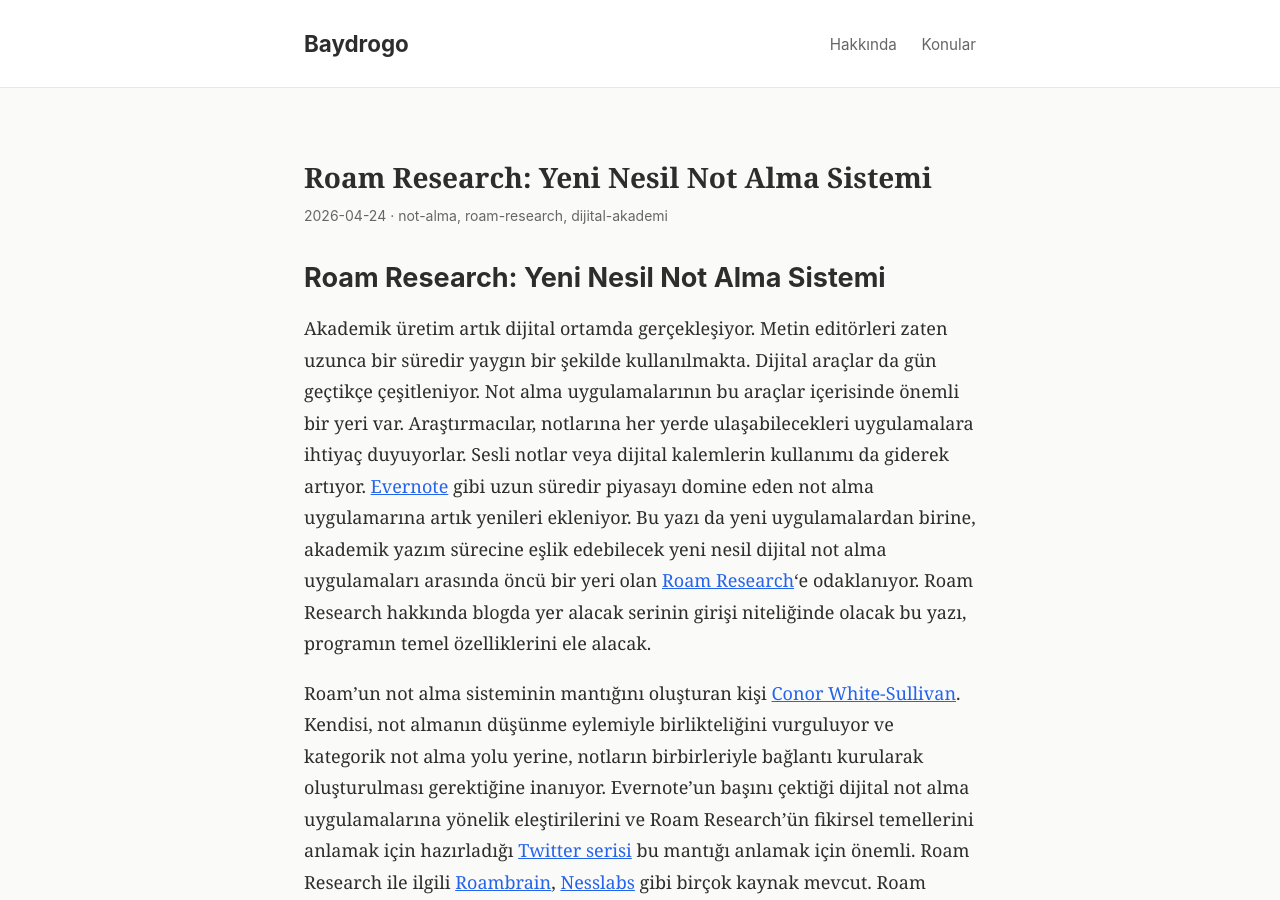
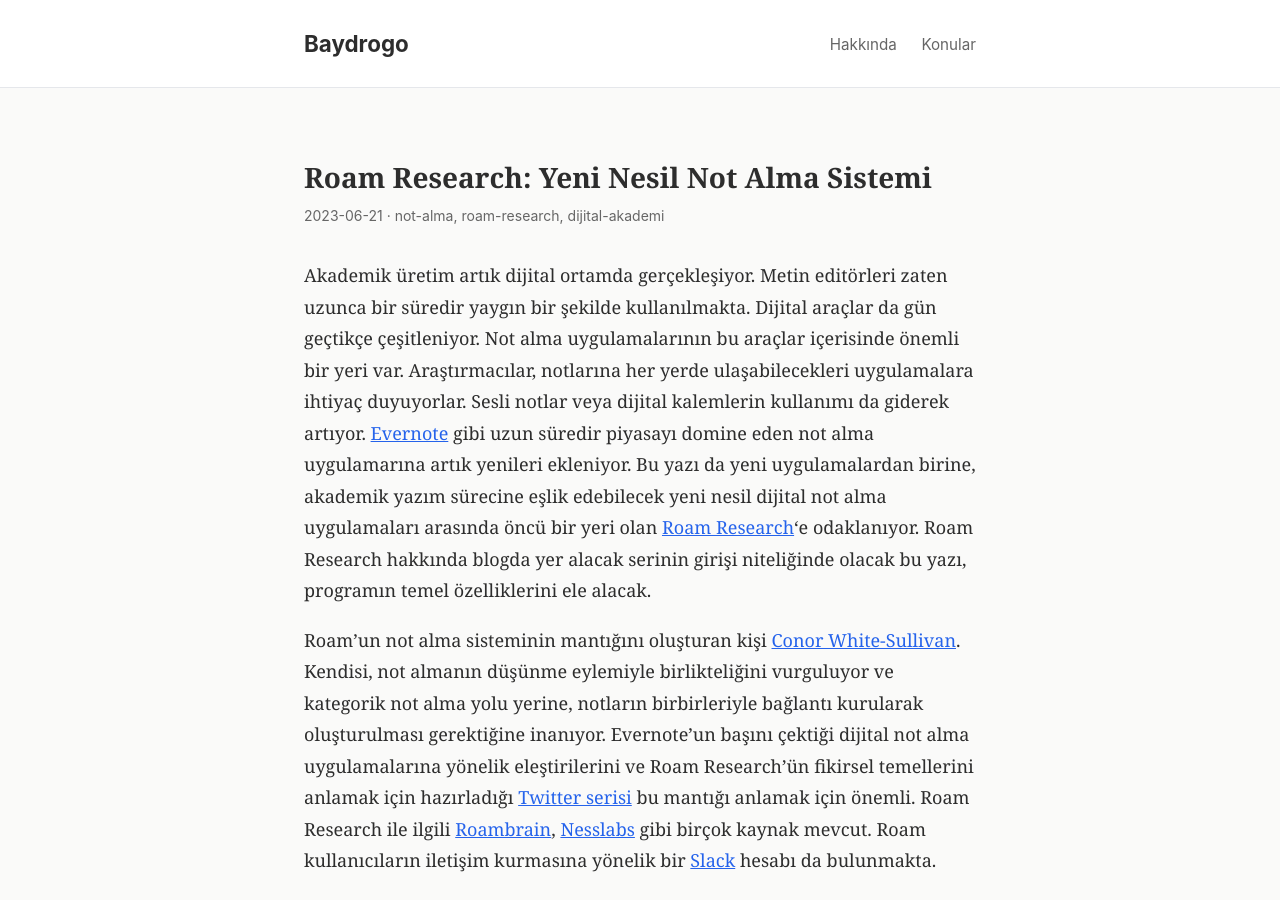
Before and after one commit to baydrogo/baydrogo, a Jekyll site: the page built from _posts/2023-06-21-roam-research-yeni-nesil-not-alma-sistemi.md, in a window 1280 px wide and 900 px high. Built offline with Jekyll 4.4.1, drawn with Linux system fonts in a browser that asks for light colours; some of the changed text lies outside the part shown.

Commit message:
Update and rename 2026-04-24-roam-research-yeni-nesil-not-alma-sistemi.md to 2023-06-21-roam-research-yeni-nesil-not-alma-sistemi.md

```diff
--- a/_posts/2026-04-24-roam-research-yeni-nesil-not-alma-sistemi.md
+++ b/_posts/2023-06-21-roam-research-yeni-nesil-not-alma-sistemi.md
@@ -1,13 +1,12 @@
 ---
 title: "Roam Research: Yeni Nesil Not Alma Sistemi"
-date: 2026-04-24
+date: 2023-06-21
 description: Kategorik not almanın ötesine geçen, çift yönlü bağlantılarıyla düşünme sürecini destekleyen Roam Research'ü inceliyorum.
 tags:
   - not-alma
   - roam-research
   - dijital-akademi
 ---
-# Roam Research: Yeni Nesil Not Alma Sistemi
 
 Akademik üretim artık dijital ortamda gerçekleşiyor. Metin editörleri zaten uzunca bir süredir yaygın bir şekilde kullanılmakta. Dijital araçlar da gün geçtikçe çeşitleniyor. Not alma uygulamalarının bu araçlar içerisinde önemli bir yeri var. Araştırmacılar, notlarına her yerde ulaşabilecekleri uygulamalara ihtiyaç duyuyorlar. Sesli notlar veya dijital kalemlerin kullanımı da giderek artıyor. [Evernote](https://evernote.com/) gibi uzun süredir piyasayı domine eden not alma uygulamarına artık yenileri ekleniyor. Bu yazı da yeni uygulamalardan birine, akademik yazım sürecine eşlik edebilecek yeni nesil dijital not alma uygulamaları arasında öncü bir yeri olan [Roam Research](https://roamresearch.com/)‘e odaklanıyor. Roam Research hakkında blogda yer alacak serinin girişi niteliğinde olacak bu yazı, programın temel özelliklerini ele alacak.
 
```
